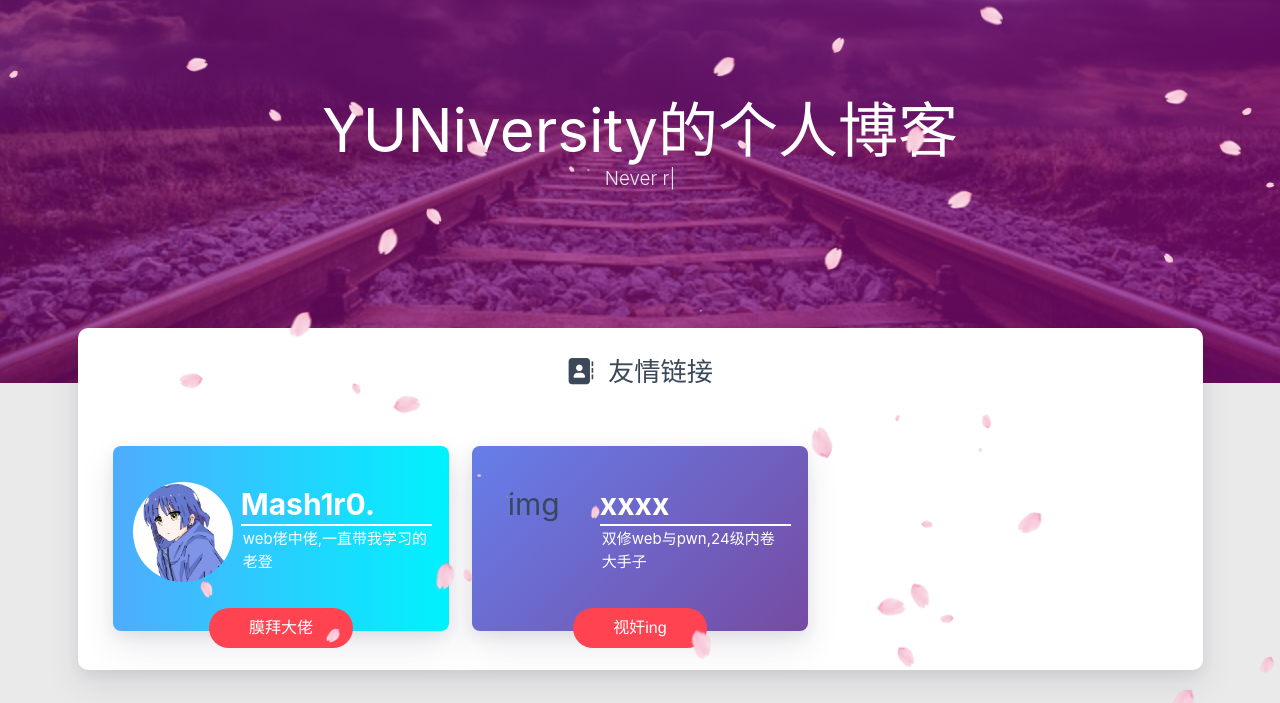
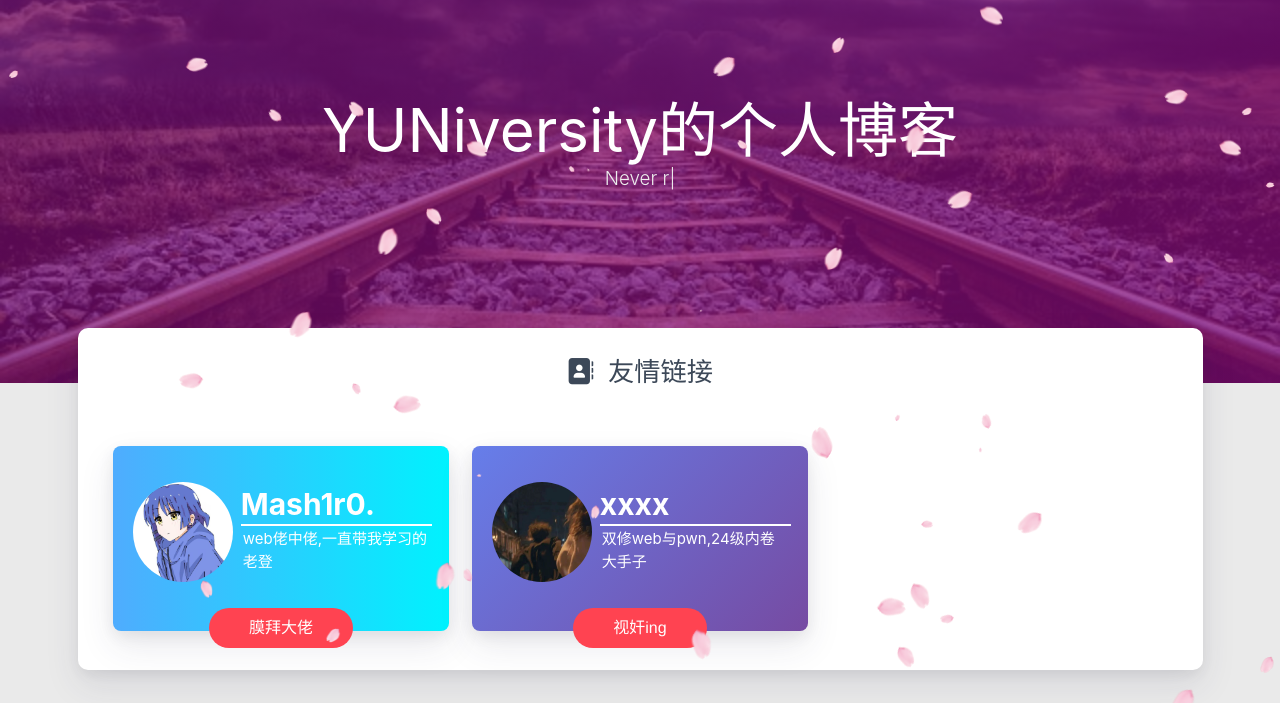
Before and after one commit to AYUNiversity/AYUNiversity.github.io, a plain HTML site: page friends/index.html in a window 1280 px wide. Shown: the part 97-800 px from the top of the page. Drawn offline with nearby package versions, Linux system fonts and the light colour scheme; some packages are replaced by stand-ins of ours; no server answers; a script that the page names is missing.

Commit message:
Site updated: 2025-04-16 21:42:13

```diff
--- a/friends/index.html
+++ b/friends/index.html
@@ -660,7 +660,7 @@
                             <div class="card frind-card2">
                                 <div class="frind-ship">
                                     <div class="title">
-                                        <img src="/img/loading.gif" data-original="/images/avatars/Xtx.jpeg" alt="img">
+                                        <img src="/img/loading.gif" data-original="/images/avatars/Xtx.jpg" alt="img">
                                         <div>
                                             <h1 class="friend-name">xxxx</h1>
                                             <p style="position: relative;top: -35px;">双修web与pwn,24级内卷大手子</p>
```
